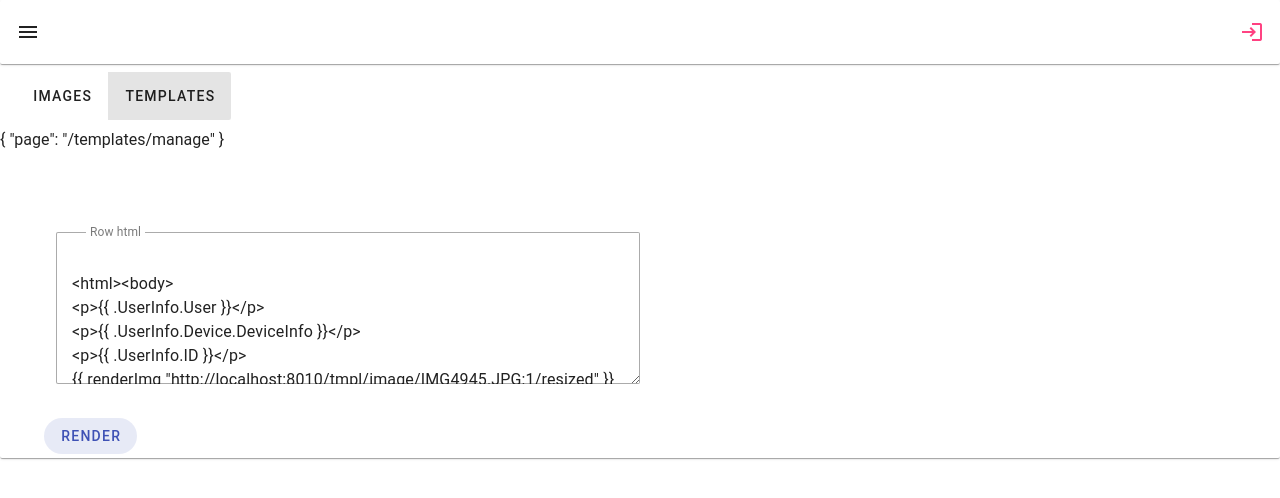
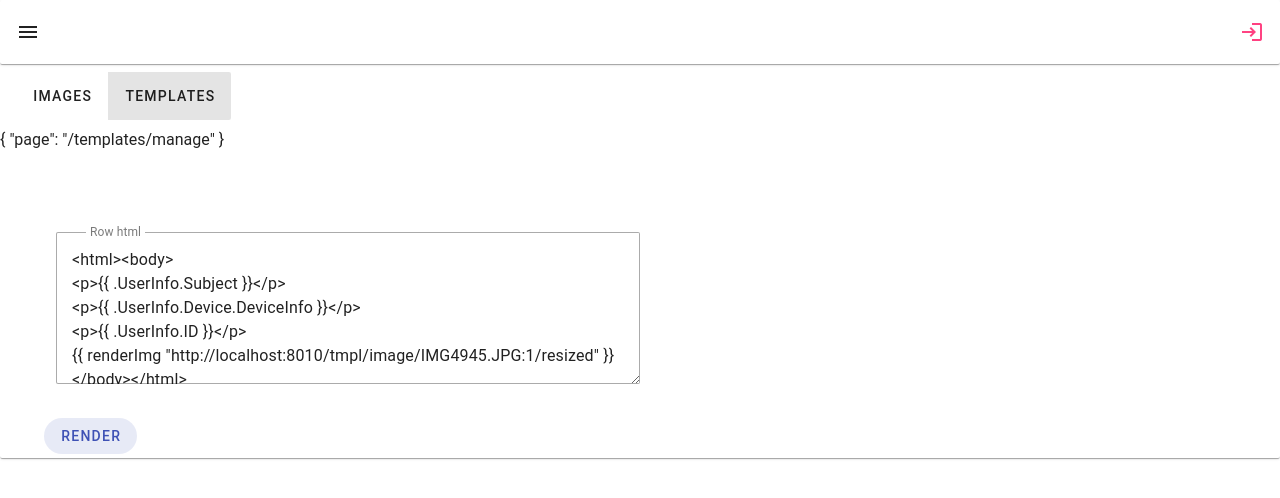
Before and after one commit to ggrrrr/btmt-ui, a Vue app in the folder ui/web/: page /templates/manage in a window 1280 px wide. Shown: the top 498 px of the page. Built offline with nearby package versions, Linux system fonts and the light colour scheme.

Commit message:
email to username

```diff
--- a/ui/web/src/modules/tmpl/components/ImageAddForm.vue
+++ b/ui/web/src/modules/tmpl/components/ImageAddForm.vue
@@ -74,7 +74,7 @@ async function inputFileUpload() {
     }
 
     let formData = new FormData();
-    formData.append("file", refs.value.file.fileFormта);
+    formData.append("file", refs.value.file.fileForm);
     // formData.append("file", refs.value.file.fileName);
     let request = {
         method: 'POST',
--- a/ui/web/src/modules/tmpl/views/TemplateView.vue
+++ b/ui/web/src/modules/tmpl/views/TemplateView.vue
@@ -27,9 +27,8 @@ import { useConfig } from "@/store/app";
 const config = useConfig;
 
 const refs = ref({
-    row: `
-<html><body>
-<p>{{ .UserInfo.User }}</p>
+    row: `<html><body>
+<p>{{ .UserInfo.Subject }}</p>
 <p>{{ .UserInfo.Device.DeviceInfo }}</p>
 <p>{{ .UserInfo.ID }}</p>
 {{ renderImg "http://localhost:8010/tmpl/image/IMG4945.JPG:1/resized" }}
```
